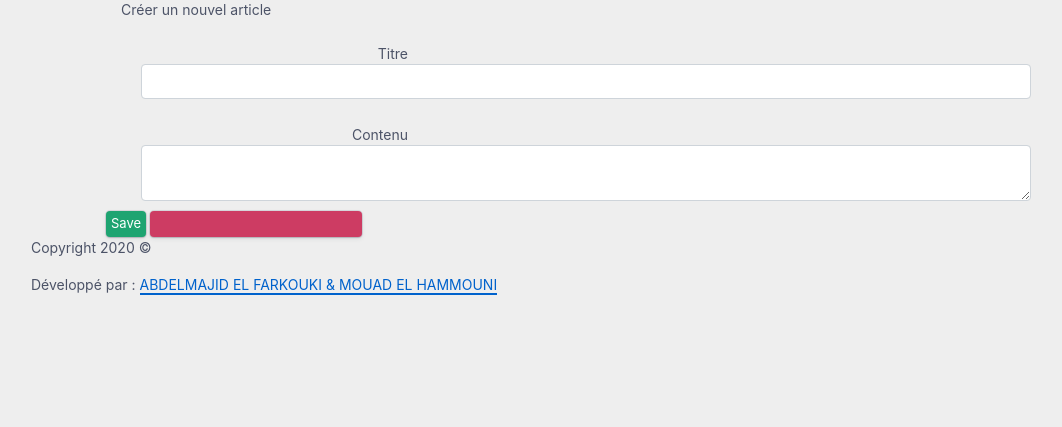
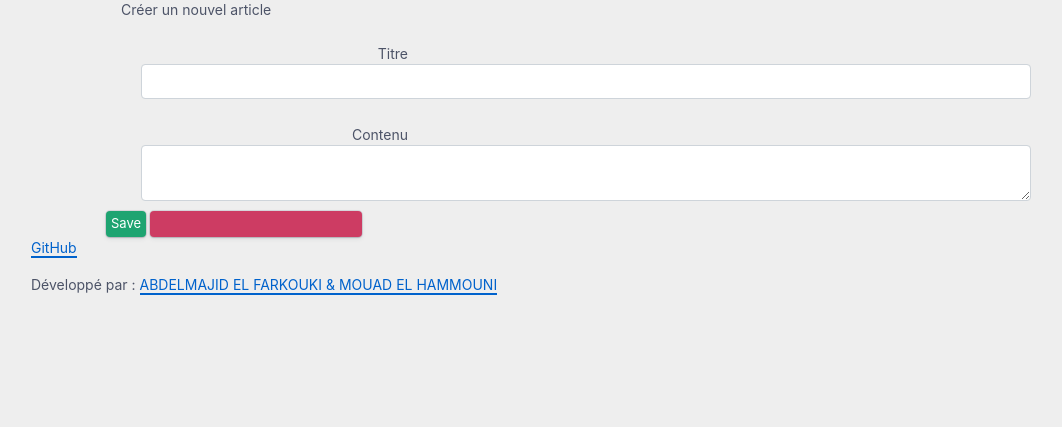
Before and after one commit to majidelfarkouki/SportsBlog, a Symfony app: template templates/crud/new.html.twig in a window 1280 px wide. Shown: the part 161-588 px from the top of the page, without its empty margins (54-1116 px from the left). Run offline with Twig, Linux system fonts and the light colour scheme; the template is opened without the code that fills it, so the values that code supplies are empty; form fields are guessed from the names that the template uses; some libraries are stand-ins or nearby versions; some web fonts are replaced.

Commit message:
mouad commit

```diff
--- a/templates/Includes/footer.htm.twig
+++ b/templates/Includes/footer.htm.twig
@@ -1,6 +1,6 @@
 <div class="slim-footer">
          <div class="container">
-            <p>Copyright 2020 &copy;</p>
+            <p><a href="https://github.com/majidelfarkouki/SportsBlog">GitHub</a></p>
             <p>D&eacute;velopp&eacute; par : <a href="#">ABDELMAJID EL FARKOUKI & MOUAD EL HAMMOUNI</a></p>
          </div>
-</div>
+      </div>
```
